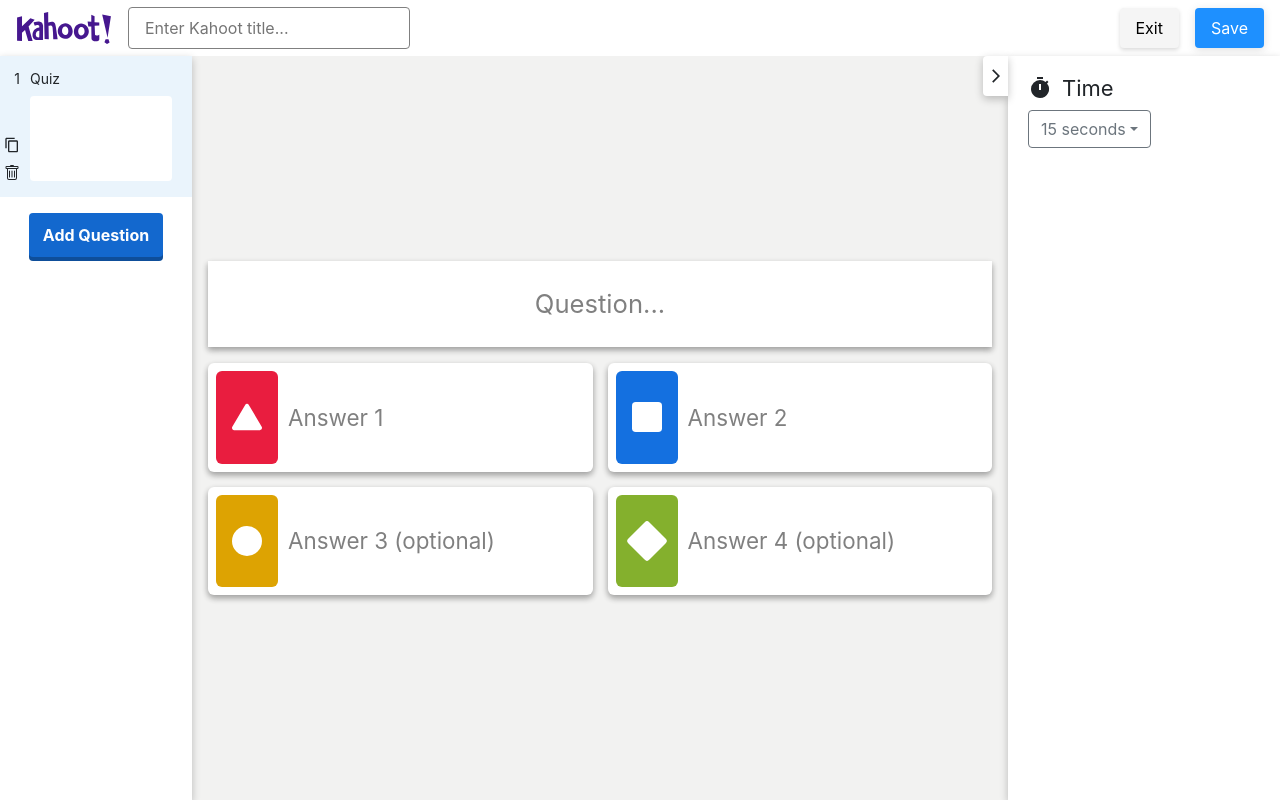
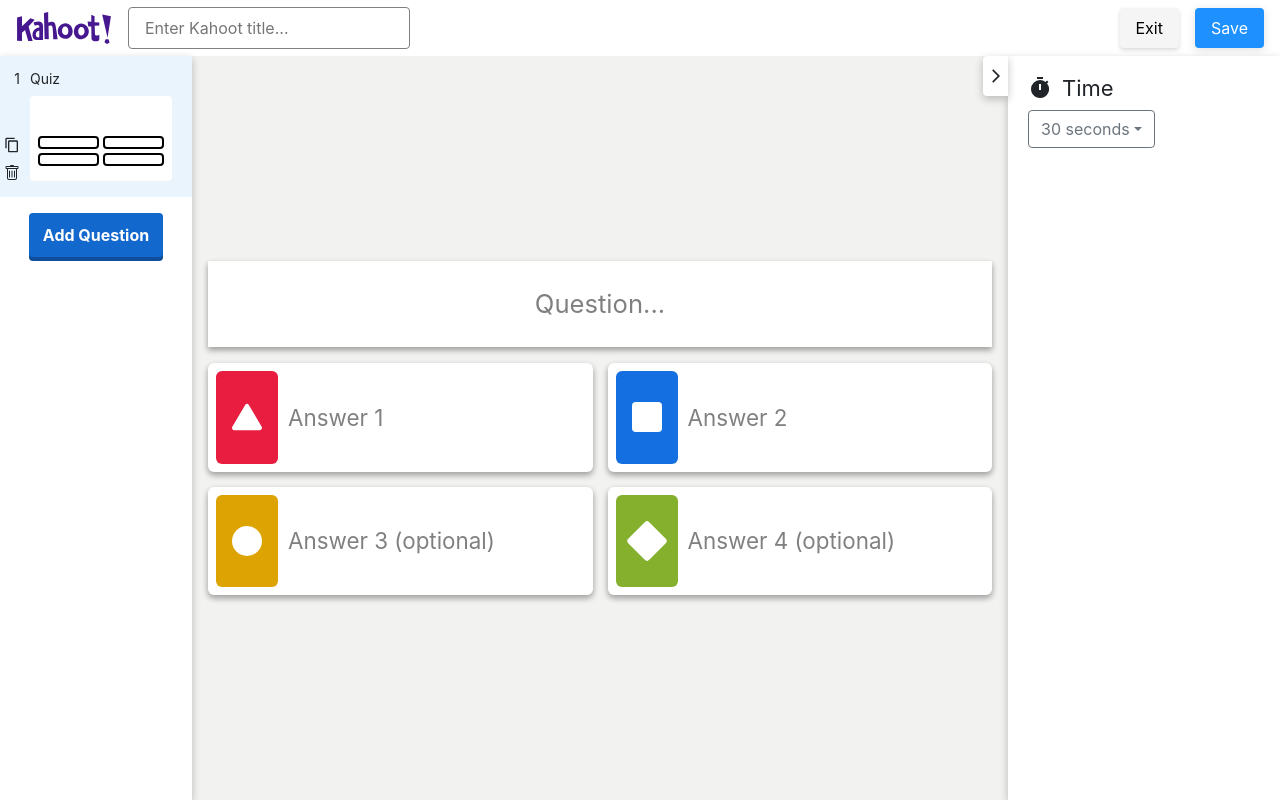
Before and after one commit to josemaeldon/Kahoot, a Next.js app in the folder kahoot-clone-frontend/: page /create in a window 1280 px wide. Built offline with nearby package versions, Linux system fonts and the light colour scheme.

Commit message:
Error validation work in progress for create.tsx

```diff
--- a/kahoot-clone-frontend/Components/Editor.tsx
+++ b/kahoot-clone-frontend/Components/Editor.tsx
@@ -48,8 +48,20 @@ function CheckboxCircle({
 }
 
 function Editor() {
-  const { game, setGame, questionNumber, setQuestionNumber } =
-    useContext(GameContext);
+  const {
+    game,
+    setGame,
+    questionNumber,
+    setQuestionNumber,
+    formErrors,
+    validateForm,
+  } = useContext(GameContext);
+
+  const questionError =
+    formErrors !== null &&
+    formErrors.questionErrors[questionNumber] !== undefined &&
+    formErrors.questionErrors[questionNumber].ignoreErrors !== true &&
+    formErrors.questionErrors[questionNumber];
 
   function answerInputHandler(answerIndex: number) {
     return (e: React.FormEvent<HTMLParagraphElement>) => {
@@ -59,6 +71,8 @@ function Editor() {
         e.currentTarget.innerText;
       console.log(e.currentTarget.innerText);
       setGame({ ...game });
+
+      if (questionError.choicesRequiredError) validateForm({ ...game });
     };
   }
 
@@ -68,6 +82,8 @@ function Editor() {
       const gameCopy = { ...game };
       gameCopy.questions[questionNumber].correctAnswer = index;
       setGame(gameCopy);
+
+      if (questionError.correctChoiceError) validateForm(gameCopy);
     };
   }
   function questionInputHandler(e: React.FormEvent<HTMLParagraphElement>) {
@@ -76,6 +92,8 @@ function Editor() {
     gameCopy.questions[questionNumber].question = e.currentTarget.innerText;
     console.log(e.currentTarget.innerText);
     setGame({ ...game });
+
+    if (questionError.questionBlankError) validateForm({ ...game });
   }
 
   const question = useRef();
@@ -105,7 +123,12 @@ function Editor() {
     <div className={`${styles.container}`}>
       <p
         contentEditable="true"
-        className={`${styles.question}`}
+        className={`${styles.question} ${
+          questionError.questionBlankError &&
+          game.questions[questionNumber].choices[0] === ""
+            ? styles.lightRed
+            : ""
+        }`}
         placeholder="Question..."
         ref={question}
         onInput={questionInputHandler}
@@ -118,6 +141,11 @@ function Editor() {
           <div
             className={`${styles.wrapper} ${
               !q0Empty ? `${styles.red}` : `${styles.white}`
+            } ${
+              questionError.choicesRequiredError &&
+              game.questions[questionNumber].choices[0] === ""
+                ? styles.lightRed
+                : ""
             }`}
           >
             <span className={`${styles.shapeContainer} ${styles.red}`}>
@@ -128,7 +156,7 @@ function Editor() {
                 contentEditable="true"
                 placeholder="Answer 1"
                 className={`${styles.answer} ${
-                  !q0Empty ? `${styles.whiteText}` : ""
+                  !q0Empty ? styles.whiteText : ""
                 }`}
                 onInput={answerInputHandler(0)}
                 suppressContentEditableWarning
@@ -147,6 +175,11 @@ function Editor() {
           <div
             className={`${styles.wrapper} ${
               !q1Empty ? `${styles.blue}` : `${styles.white}`
+            } ${
+              questionError.choicesRequiredError &&
+              game.questions[questionNumber].choices[1] === ""
+                ? styles.lightRed
+                : ""
             }`}
           >
             <span className={`${styles.shapeContainer} ${styles.blue}`}>
--- a/kahoot-clone-frontend/Components/Questions.tsx
+++ b/kahoot-clone-frontend/Components/Questions.tsx
@@ -7,28 +7,34 @@ import styles from "../styles/Questions.module.css";
 import GameButton from "./GameButton";
 
 function Questions() {
-  const { game, setGame, questionNumber, setQuestionNumber } =
-    useContext(GameContext);
+  const {
+    game,
+    setGame,
+    questionNumber,
+    setQuestionNumber,
+    formErrors,
+    validateForm,
+    validateFormAndIgnoreError,
+  } = useContext(GameContext);
 
   function duplicateHandler(questionIndex) {
-    setGame((game) => {
     const gameCopy = JSON.parse(JSON.stringify(game));
     const questionCopy = JSON.parse(
       JSON.stringify(gameCopy.questions[questionIndex])
     );
     gameCopy.questions.splice(questionIndex + 1, 0, questionCopy);
     console.log(game, gameCopy);
-      return gameCopy;
-    });
+
+    setGame(gameCopy);
+    validateForm(gameCopy);
     setQuestionNumber(questionIndex + 1);
   }
   function deleteHandler(questionIndex) {
     //User shouldn't delete the only question in the kahoot
     //Todo: Modal popup
-    console.log(game.questions.length);
+
     if (game.questions.length === 1) return;
 
-    setGame((game) => {
     const gameCopy = JSON.parse(JSON.stringify(game));
     gameCopy.questions.splice(questionIndex, 1);
 
@@ -36,11 +42,10 @@ function Questions() {
     if (gameCopy.questions.length - 1 < questionNumber)
       setQuestionNumber(gameCopy.questions.length - 1);
 
-      return gameCopy;
-    });
+    setGame(gameCopy);
+    validateForm(gameCopy);
   }
   function addQuestionHandler() {
-    setGame((game) => {
     const gameCopy = JSON.parse(JSON.stringify(game)) as db.KahootGame;
     gameCopy.questions.push({
       choices: ["", "", "", ""],
@@ -48,12 +53,13 @@ function Questions() {
       question: "",
       time: 30,
     });
-      setQuestionNumber(gameCopy.questions.length - 1);
 
-      return gameCopy;
-    });
+    const lastQuestion = gameCopy.questions.length - 1;
+    setQuestionNumber(lastQuestion);
+    setGame(gameCopy);
+    validateFormAndIgnoreError(gameCopy, lastQuestion);
   }
-
+  console.log(formErrors);
   return (
     <div className={`${styles.container}`}>
       <div className={`${styles.innerContainer}`}>
@@ -66,7 +72,9 @@ function Questions() {
                   selectedQuestion ? `${styles.questionHighlighted}` : ""
                 }`}
                 onClick={() => {
+                  if (selectedQuestion) return;
                   setQuestionNumber(index);
+                  validateForm(game);
                 }}
                 data-selectedquestion={selectedQuestion}
               >
@@ -102,6 +110,24 @@ function Questions() {
                       <p className={`${styles.previewParagraph}`}>
                         {game.questions[index].question}
                       </p>
+                      <div className={`${styles.previewGrid}`}>
+                        {game.questions[index].choices.map(
+                          (choice, choiceIndex) => {
+                            return (
+                              <div
+                                key={choiceIndex}
+                                className={`${styles.previewGridChild}`}
+                                data-correct={
+                                  game.questions[index].correctAnswer ===
+                                    choiceIndex &&
+                                  game.questions[index].choices[choiceIndex] !==
+                                    ""
+                                }
+                              ></div>
+                            );
+                          }
+                        )}
+                      </div>
                     </div>
                   </section>
                 </div>
--- a/kahoot-clone-frontend/pages/create.tsx
+++ b/kahoot-clone-frontend/pages/create.tsx
@@ -53,6 +53,31 @@ interface GameContext {
   setGame: React.Dispatch<React.SetStateAction<db.KahootGame>>;
   questionNumber: number;
   setQuestionNumber: React.Dispatch<React.SetStateAction<number>>;
+  formErrors: FormErrorReport;
+  validateForm: (game: db.KahootGame) => void;
+  validateFormAndIgnoreError: (
+    game: db.KahootGame,
+    questionIndex: number
+  ) => void;
+}
+
+interface QuestionError {
+  /** The correctAnswer has to be on an answer choice that's not blank */
+  correctChoiceError: boolean;
+  /** Question cannot be left blank */
+  questionBlankError: boolean;
+  /** Answer choices with indices 0 and 1, must be filled */
+  choicesRequiredError: boolean;
+
+  /** Should the question's errors be ignored?
+   * This is useful for the situation where the question has not been edited yet,
+   * because you don't want to complain that there's an error before the user has
+   * made any edits to the question  */
+  ignoreErrors: boolean;
+}
+interface FormErrorReport {
+  titleBlankError: boolean; //Title cannot be blank
+  questionErrors: QuestionError[];
 }
 
 export const GameContext = React.createContext<GameContext>(null);
@@ -62,13 +87,60 @@ const defaultGame: db.KahootGame = {
   id: "",
   title: "",
   questions: [
-    { correctAnswer: 0, choices: ["", "", "", ""], question: "", time: 15 },
+    { correctAnswer: 0, choices: ["", "", "", ""], question: "", time: 30 },
   ],
 };
 
+function getFormErrors(game: db.KahootGame) {
+  //Question with indexes 0 and 1, must be filled. (cannot be an empty string)
+  //The correctAnswer has to be on a filled question
+  const formErrorReport: FormErrorReport = {
+    titleBlankError: false,
+    questionErrors: [],
+  };
+
+  //titleBlankError check
+  if (game.title === "") formErrorReport.titleBlankError = true;
+
+  //questionErrors check
+  game.questions.forEach((question) => {
+    const questionError: QuestionError = {
+      choicesRequiredError: false,
+      correctChoiceError: false,
+      questionBlankError: false,
+      ignoreErrors: false,
+    };
+    if (question.choices[0] === "" || question.choices[1] === "")
+      questionError.choicesRequiredError = true;
+    if (question.choices[question.correctAnswer] === "")
+      questionError.correctChoiceError = true;
+    if (question.question === "") questionError.questionBlankError = true;
+    formErrorReport.questionErrors.push(questionError);
+  });
+  return formErrorReport;
+}
+
 function Create() {
   const [game, setGame] = useState<db.KahootGame>(defaultGame);
+
+  //null is used as the default value. All components take "null" to mean
+  //that they should not display any form errors. This is to prevent errors from
+  //being shown on first render (bad user experience)
+  const [formErrors, setFormErrors] = useState<FormErrorReport | null>(null);
+
   const [questionNumber, setQuestionNumber] = useState(0);
+
+  function validateForm(game: db.KahootGame) {
+    const formErrors = getFormErrors(game);
+    setFormErrors(formErrors);
+  }
+
+  function validateFormAndIgnoreError(game, questionIndex: number) {
+    const formErrors = getFormErrors(game);
+    formErrors.questionErrors[questionIndex].ignoreErrors = true;
+    setFormErrors(formErrors);
+  }
+
   return (
     <div className={`vh100 ${styles.containerLayout}`}>
       <Header game={game} setGame={setGame}></Header>
@@ -76,7 +148,15 @@ function Create() {
         className={`${styles.layout} ${styles.lightGrey} ${styles.flexChild}`}
       >
         <GameContext.Provider
-          value={{ game, setGame, questionNumber, setQuestionNumber }}
+          value={{
+            game,
+            setGame,
+            questionNumber,
+            setQuestionNumber,
+            formErrors,
+            validateForm,
+            validateFormAndIgnoreError,
+          }}
         >
           <Questions></Questions>
           <Editor></Editor>
--- a/kahoot-clone-frontend/styles/Editor.module.css
+++ b/kahoot-clone-frontend/styles/Editor.module.css
@@ -132,3 +132,7 @@
 .green {
   background-color: rgb(132, 176, 45);
 }
+
+.lightRed {
+  background-color: rgb(245, 223, 223);
+}
--- a/kahoot-clone-frontend/styles/Questions.module.css
+++ b/kahoot-clone-frontend/styles/Questions.module.css
@@ -73,6 +73,10 @@
   height: 100%;
   width: 100%;
   border-radius: 4px;
+  display: flex;
+  flex-direction: column;
+  justify-content: center;
+  padding: 4px 8px 4px 8px;
 }
 
 .questionHighlighted {
@@ -93,7 +97,7 @@
   padding-right: 4px;
   color: gray;
   font-size: 14px;
-
+  height: 25px;
   min-width: 100%;
   width: 0;
   text-overflow: ellipsis;
@@ -101,3 +105,28 @@
   white-space: nowrap;
   text-align: center;
 }
+
+.previewGrid {
+  display: grid;
+  grid-template-columns: 1fr 1fr;
+  grid-template-rows: 1fr 1fr;
+  gap: 4px;
+  height: 30px;
+}
+
+.previewGridChild {
+  border: 2px solid black;
+  display: flex;
+  justify-content: flex-end;
+  align-items: center;
+  border-radius: 4px;
+}
+
+.previewGridChild[data-correct="true"]::before {
+  content: "";
+  width: 8px;
+  height: 8px;
+  background-color: green;
+  border-radius: 9999px;
+  margin-right: 1px;
+}
```
Lines whose indentation alone changed are shown as unchanged.
